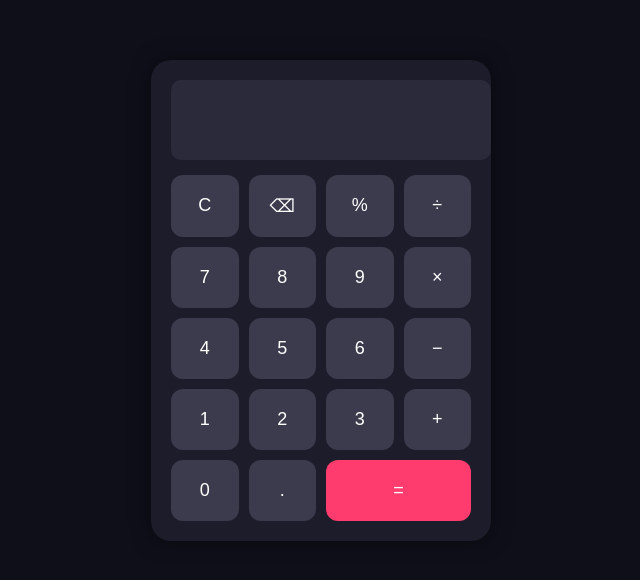
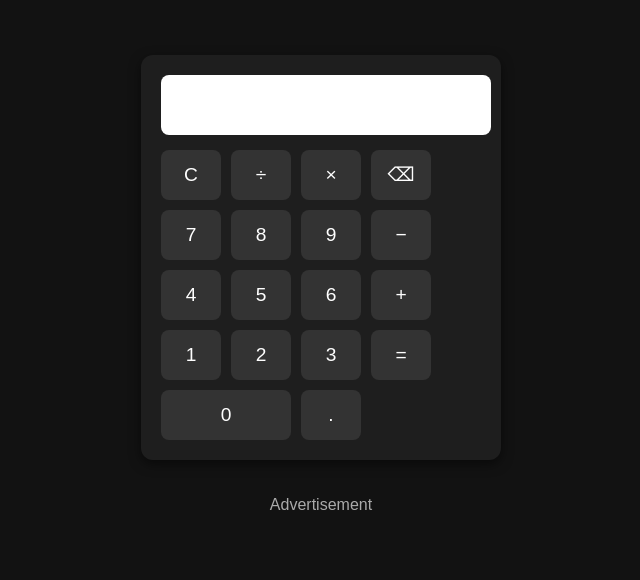
Before and after one commit to olasunkanmititi04-max/Calculator-, a plain HTML site: page index.html in a window 1280 px wide. Shown: the part 108-688 px from the top of the page, without its empty margins (319-959 px from the left). Drawn offline with Linux system fonts and the light colour scheme.

Commit message:
index.html

```diff
--- a/index.html
+++ b/index.html
@@ -3,107 +3,134 @@
 <head>
   <meta charset="UTF-8">
   <meta name="viewport" content="width=device-width, initial-scale=1.0">
-  <title>Smart Calculator</title>
+  <title>Calculator</title>
+
+  <!-- Mondiad Verification -->
+  <meta name="mnd-ver" content="shepkjfiys4s9hwpjemvw" />
+
   <style>
     body {
+      font-family: Arial, sans-serif;
+      background: #121212;
+      color: white;
       display: flex;
       justify-content: center;
       align-items: center;
       height: 100vh;
-      background: #0f0f1a;
-      font-family: Arial, sans-serif;
+      margin: 0;
+      flex-direction: column;
     }
     .calculator {
-      background: #1c1c2b;
+      background: #1e1e1e;
       padding: 20px;
-      border-radius: 20px;
-      box-shadow: 0px 0px 20px rgba(0,0,0,0.5);
-      width: 300px;
+      border-radius: 12px;
+      box-shadow: 0 4px 12px rgba(0,0,0,0.5);
     }
     #display {
       width: 100%;
-      height: 60px;
-      font-size: 24px;
+      height: 50px;
+      font-size: 1.5em;
+      margin-bottom: 15px;
       text-align: right;
-      margin-bottom: 15px;
+      padding: 5px;
       border: none;
-      border-radius: 10px;
-      padding: 10px;
-      background: #2a2a3b;
-      color: white;
+      border-radius: 8px;
+      background: #fff;
+      color: #000;
     }
     .buttons {
       display: grid;
-      grid-template-columns: repeat(4, 1fr);
-      gap: 10px;
+      grid-template-columns: repeat(4, 60px);
+      grid-gap: 10px;
     }
     button {
-      padding: 20px;
-      font-size: 18px;
+      height: 50px;
+      font-size: 1.2em;
       border: none;
-      border-radius: 12px;
-      background: #3b3b4d;
+      border-radius: 8px;
+      background: #333;
       color: white;
       cursor: pointer;
-      transition: 0.2s;
+      transition: background 0.3s;
     }
     button:hover {
-      background: #5c5cff;
+      background: #555;
     }
-    .equal {
-      grid-column: span 2;
-      background: #ff3c6d;
-    }
-    .equal:hover {
-      background: #ff1a50;
+    .ad-space {
+      margin-top: 20px;
+      text-align: center;
     }
   </style>
 </head>
 <body>
   <div class="calculator">
-    <input type="text" id="display" disabled>
+    <input type="text" id="display" readonly>
     <div class="buttons">
       <button onclick="clearDisplay()">C</button>
+      <button onclick="append('/')">÷</button>
+      <button onclick="append('*')">×</button>
       <button onclick="deleteLast()">⌫</button>
-      <button onclick="append('%')">%</button>
-      <button onclick="append('/')">÷</button>
 
       <button onclick="append('7')">7</button>
       <button onclick="append('8')">8</button>
       <button onclick="append('9')">9</button>
-      <button onclick="append('*')">×</button>
+      <button onclick="append('-')">−</button>
 
       <button onclick="append('4')">4</button>
       <button onclick="append('5')">5</button>
       <button onclick="append('6')">6</button>
-      <button onclick="append('-')">−</button>
+      <button onclick="append('+')">+</button>
 
       <button onclick="append('1')">1</button>
       <button onclick="append('2')">2</button>
       <button onclick="append('3')">3</button>
-      <button onclick="append('+')">+</button>
+      <button onclick="calculate()">=</button>
 
-      <button onclick="append('0')">0</button>
+      <button onclick="append('0')" style="grid-column: span 2;">0</button>
       <button onclick="append('.')">.</button>
-      <button class="equal" onclick="calculate()">=</button>
     </div>
   </div>
 
+  <!-- Mondiad Ad Placeholder -->
+  <div class="ad-space">
+    <p style="color: #aaa;">Advertisement</p>
+    <!-- Replace this with your Mondiad Zone script -->
+    <!-- Example:
+    <script async src="https://tags.mondiad.net/zone/12345.js"></script>
+    -->
+  </div>
+
   <script>
-    let display = document.getElementById("display");
+    const display = document.getElementById("display");
 
     function append(value) {
+      // prevent multiple operators in a row
+      const operators = ['+', '-', '*', '/'];
+      const lastChar = display.value.slice(-1);
+
+      if (operators.includes(value) && operators.includes(lastChar)) {
+        return; // don’t allow ++, --, etc.
+      }
+
       display.value += value;
     }
+
     function clearDisplay() {
       display.value = "";
     }
+
     function deleteLast() {
       display.value = display.value.slice(0, -1);
     }
+
     function calculate() {
       try {
-        display.value = eval(display.value);
+        // only calculate if not ending with operator
+        const lastChar = display.value.slice(-1);
+        if (['+', '-', '*', '/'].includes(lastChar)) {
+          display.value = display.value.slice(0, -1);
+        }
+        display.value = eval(display.value) || "";
       } catch {
         display.value = "Error";
       }
```
